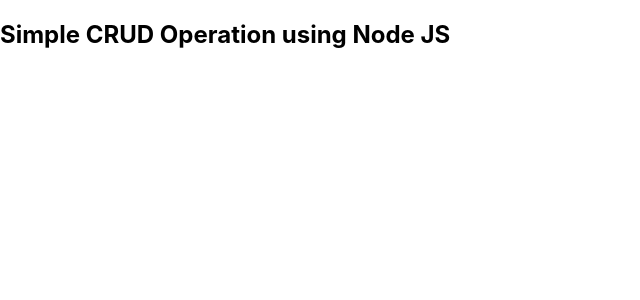
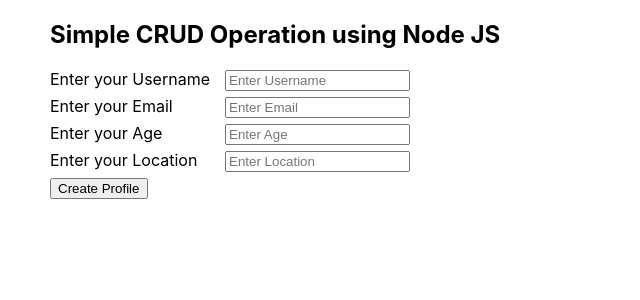
Before and after one commit to karthickvkumar/vcentry27, a React (Create React App) app in the folder learning-react/: page /crud in a window 1280 px wide. Shown: the top 300 px of the page, without its empty margins (0-640 px from the left). Built offline with nearby package versions, Linux system fonts and the light colour scheme.

Commit message:
commit messagw

```diff
--- a/learning-react/src/css/all-user.css
+++ b/learning-react/src/css/all-user.css
@@ -10,3 +10,16 @@
   flex-wrap: wrap;
   gap: 10px 10px;
 }
+
+.container{
+  margin-left: 50px;
+}
+
+.label{
+  width: 175px;
+  display: inline-block;
+}
+
+.space{
+  margin-bottom: 5px;
+}
--- a/learning-react/src/screens/crud-operation.js
+++ b/learning-react/src/screens/crud-operation.js
@@ -1,9 +1,54 @@
-import React from 'react';
+import React, {useState} from 'react';
+import axios from 'axios';
+
+import "../css/all-user.css";
 
 const CrudOperationPage = () => {
+
+  const [formData, updateDateForm] = useState({
+    username : "",
+    email : "",
+    age : "",
+    location : ""
+  });
+
+  const getValueInput = (event) => {
+    updateDateForm({...formData, [event.target.id] : event.target.value });
+  }
+
+  const createProfile = () => {
+    const url = "http://localhost:5000/api/create/record";
+
+    axios.post(url, formData)
+      .then((response) => {
+        console.log(response);
+        alert("Profile has been created");
+      })
+      .catch((error) => {
+        console.error(error);
+      })
+  }
+
   return (
-    <div>
+    <div className='container'>
       <h2>Simple CRUD Operation using Node JS</h2>
+      <div className='space'>
+        <label className='label'>Enter your Username</label>
+        <input id='username' type='text' placeholder='Enter Username' onChange={getValueInput}/>
+      </div>
+      <div className='space'>
+        <label className='label'>Enter your Email</label>
+        <input id="email" type='text' placeholder='Enter Email' onChange={getValueInput}/>
+      </div>
+      <div className='space'>
+        <label className='label'>Enter your Age</label>
+        <input id="age" type='number' placeholder='Enter Age' onChange={getValueInput}/>
+      </div>
+      <div className='space'>
+        <label className='label'>Enter your Location</label>
+        <input id="location" type='text' placeholder='Enter Location' onChange={getValueInput}/>
+      </div>
+      <button onClick={() => createProfile() }>Create Profile</button>
     </div>
   );
 };
```
Also changed, not shown: 1 other file (tests, documents, lock files or other folders).
